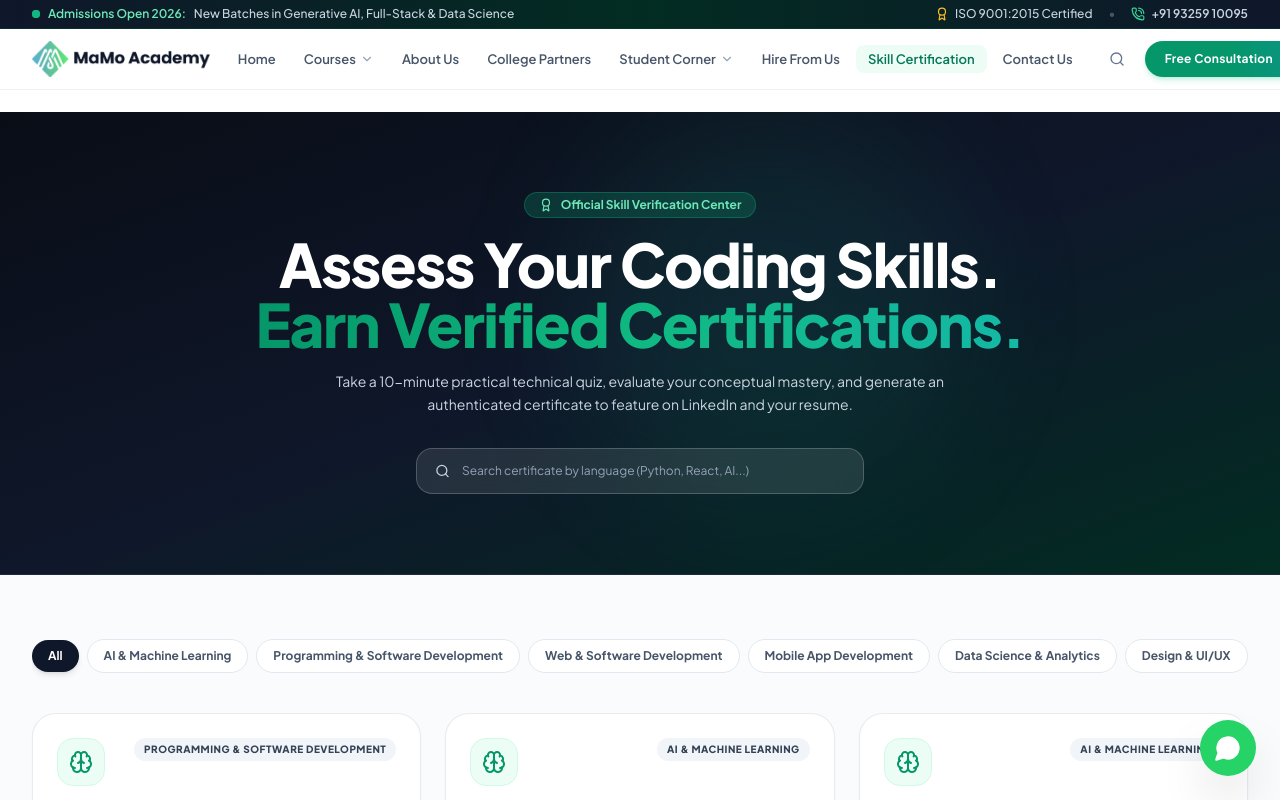
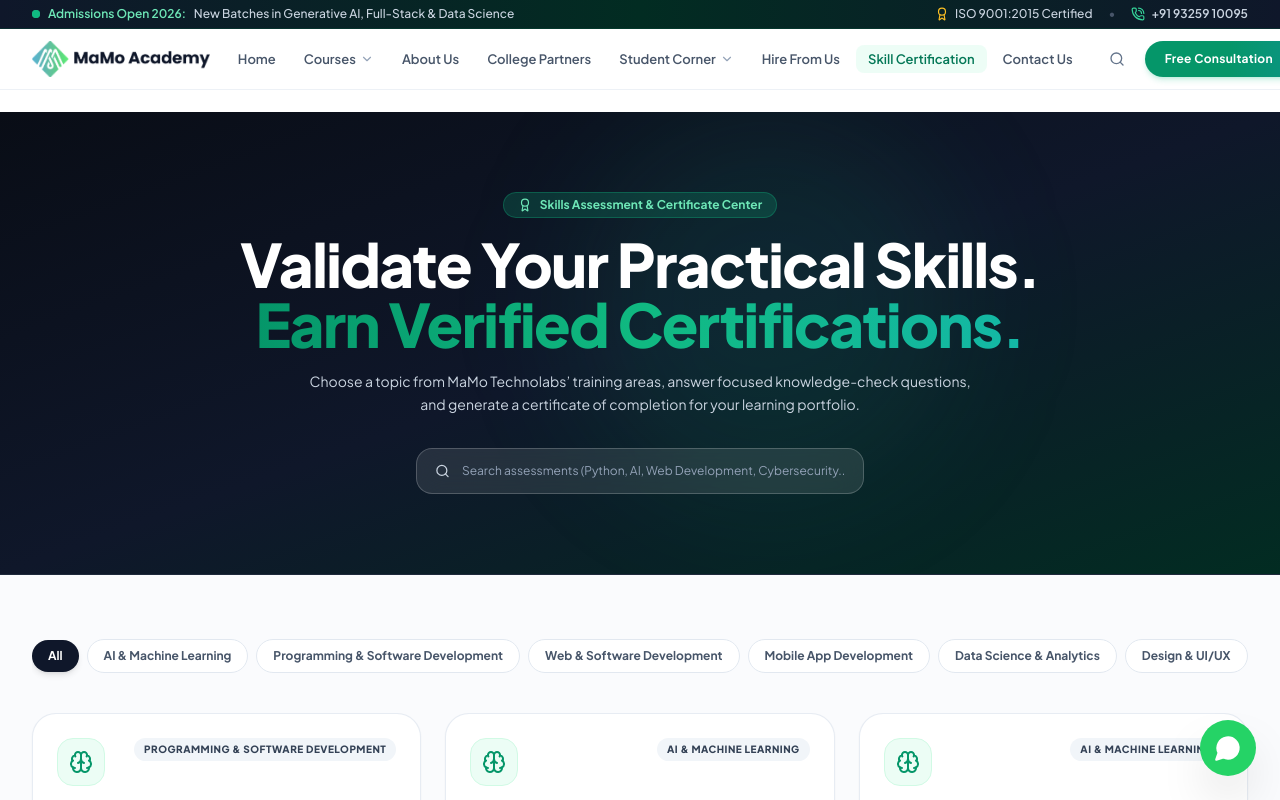
Before and after one commit to Miles2075/mamotechnolabs-main, a React (Vite) app: page / in a window 1280 px wide. Both pictures are taken after a click on the button "Skill Certification". Shown: the top 800 px of the page. Built offline with nearby package versions, Linux system fonts and the light colour scheme.

Commit message:
Refresh skill assessment page copy and quiz details

```diff
--- a/src/pages/SkillPage.tsx
+++ b/src/pages/SkillPage.tsx
@@ -79,14 +79,14 @@ export const SkillPage: React.FC<SkillPageProps> = () => {
         <div className="max-w-7xl mx-auto px-4 sm:px-6 lg:px-8 space-y-4 relative z-10">
           <div className="inline-flex items-center gap-2 px-3.5 py-1 rounded-full bg-brand-500/20 text-brand-300 text-xs font-bold border border-brand-500/30">
             <Award className="w-3.5 h-3.5" />
-            <span>Official Skill Verification Center</span>
+            <span>Skills Assessment & Certificate Center</span>
           </div>
           <h1 className="text-4xl sm:text-5xl lg:text-6xl font-black tracking-tight leading-tight">
-            Assess Your Coding Skills. <br />
+            Validate Your Practical Skills. <br />
             <span className="text-gradient-brand">Earn Verified Certifications.</span>
           </h1>
           <p className="text-sm text-slate-300 max-w-2xl mx-auto leading-relaxed">
-            Take a 10-minute practical technical quiz, evaluate your conceptual mastery, and generate an authenticated certificate to feature on LinkedIn and your resume.
+            Choose a topic from MaMo Technolabs’ training areas, answer focused knowledge-check questions, and generate a certificate of completion for your learning portfolio.
           </p>
 
           {/* Quick Search */}
@@ -97,7 +97,7 @@ export const SkillPage: React.FC<SkillPageProps> = () => {
                 type="text"
                 value={searchQuery}
                 onChange={(e) => setSearchQuery(e.target.value)}
-                placeholder="Search certificate by language (Python, React, AI...)"
+                placeholder="Search assessments (Python, AI, Web Development, Cybersecurity...)"
                 className="w-full px-3 py-2 text-xs text-white placeholder-slate-400 bg-transparent focus:outline-none"
               />
             </div>
@@ -157,9 +157,9 @@ export const SkillPage: React.FC<SkillPageProps> = () => {
                   <div className="pt-3 border-t border-slate-100 flex items-center justify-between text-xs text-slate-500">
                     <span className="flex items-center gap-1 font-semibold">
                       <Clock className="w-3.5 h-3.5 text-brand-600" />
-                      10 Mins • 5-10 MCQs
+                      2 Topic-Based MCQs
                     </span>
-                    <span className="text-emerald-600 font-bold">Free Instant Certificate</span>
+                    <span className="text-emerald-600 font-bold">Free Assessment Certificate</span>
                   </div>
                 </div>
 
@@ -169,7 +169,7 @@ export const SkillPage: React.FC<SkillPageProps> = () => {
                     className="w-full py-3 rounded-2xl bg-slate-900 hover:bg-brand-600 text-white font-bold text-xs uppercase tracking-wider transition-colors flex items-center justify-center gap-2 shadow-xs group-hover:shadow-md"
                   >
                     <Award className="w-4 h-4 text-brand-400 group-hover:text-white" />
-                    <span>Take Assessment & Get Certified</span>
+                    <span>Start Skill Assessment</span>
                   </button>
                 </div>
               </div>
```
